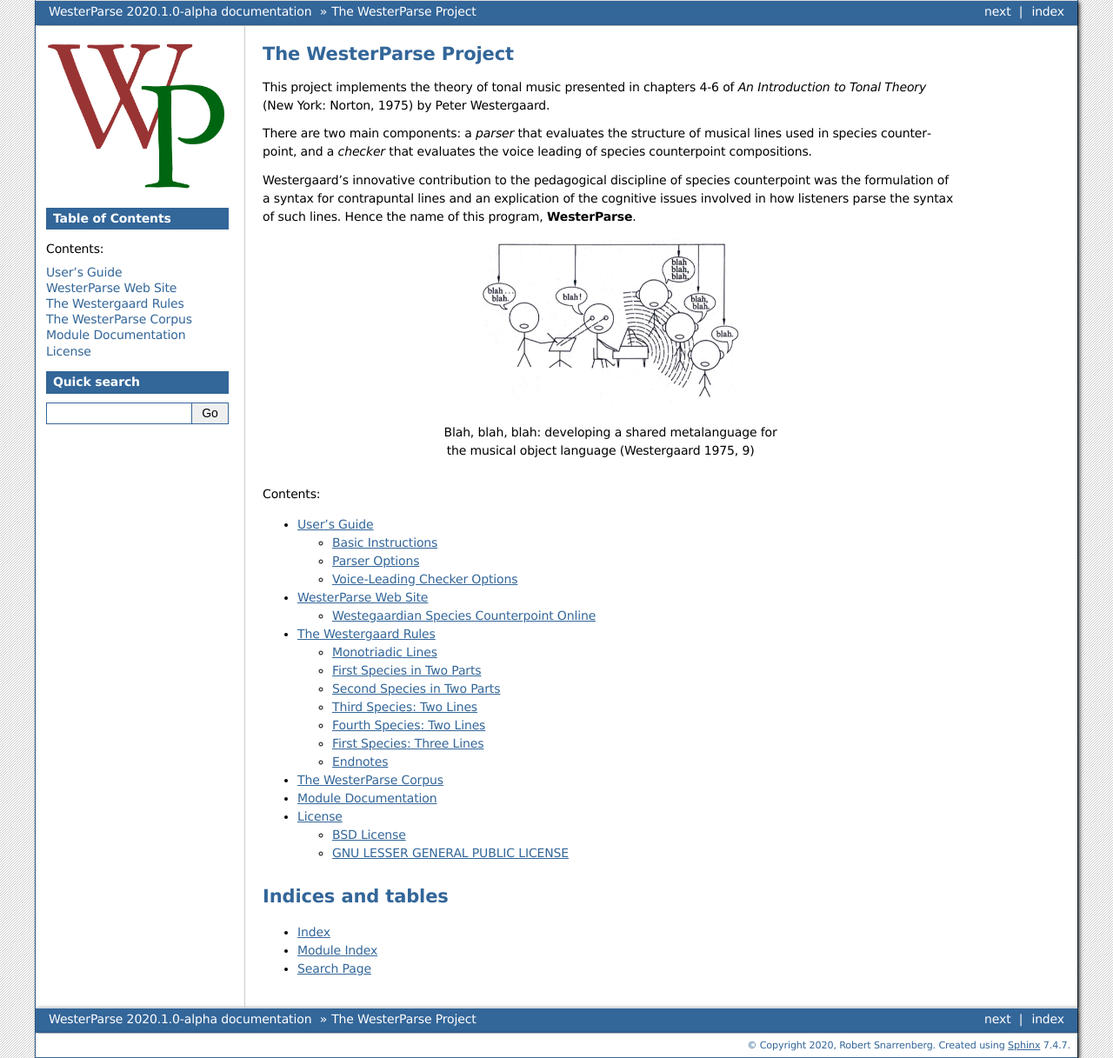
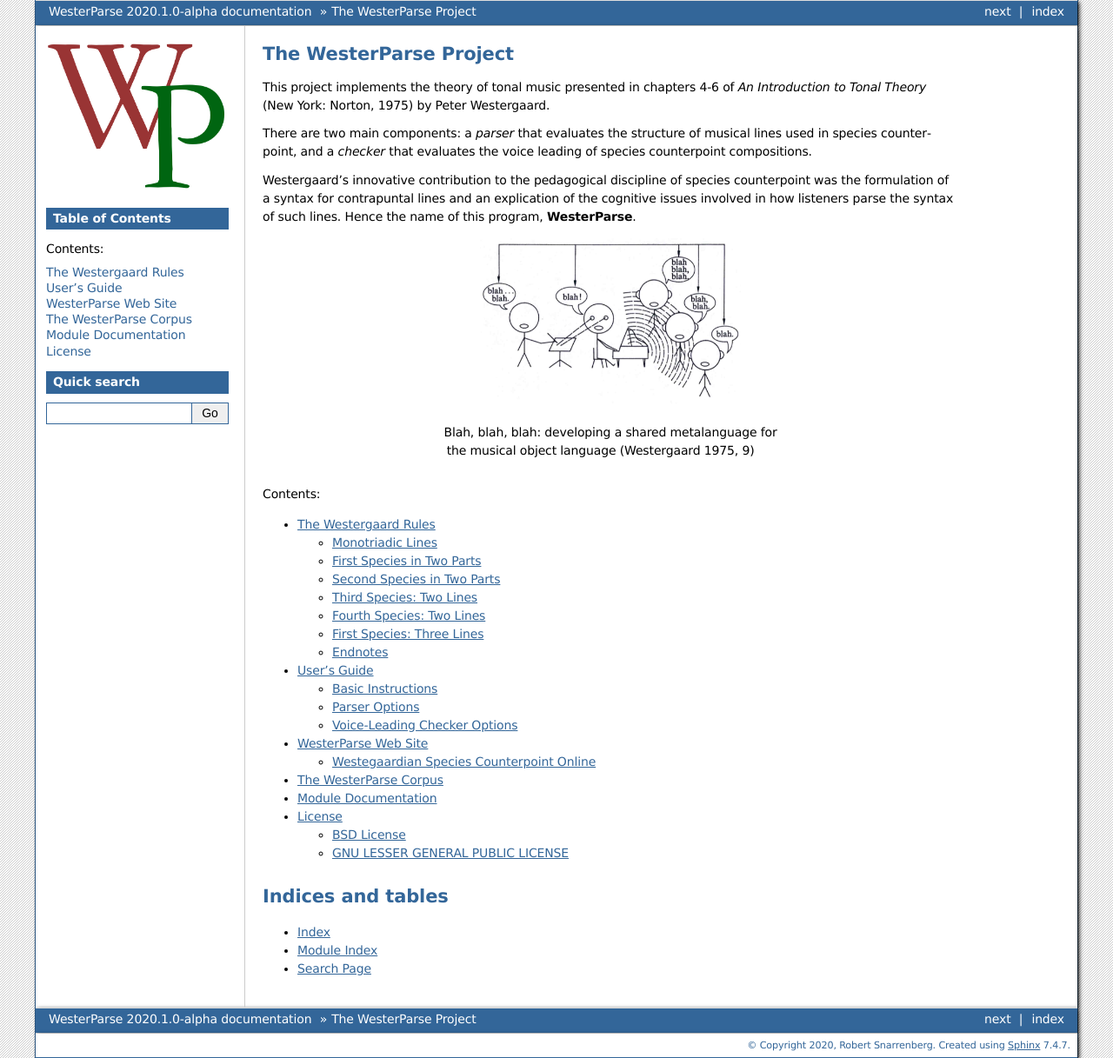
Before and after one commit to snarrenberg/westerparse, a Sphinx documentation site: the page built from docs/index.rst, in a window 1280 px wide. Shown: the whole page at 87% size. Built offline with Sphinx 7.4.7, drawn with Linux system fonts in a browser that asks for light colours; pages that are not in the unit, such as notebooks, are missing from menus.

```diff
--- a/docs/index.rst
+++ b/docs/index.rst
@@ -35,10 +35,10 @@ Hence the name of this program, **WesterParse**.
    :maxdepth: 2
    :caption: Contents:
 
-   ./README
+   ../README
+   speciesrules
    userguide
    website
-   speciesrules
    corpus
    modulesdoc
    license
```
